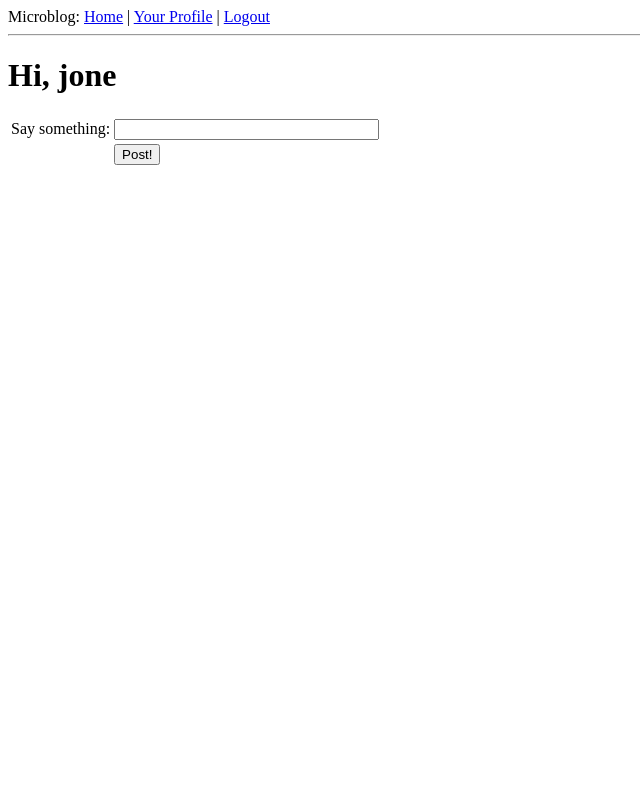
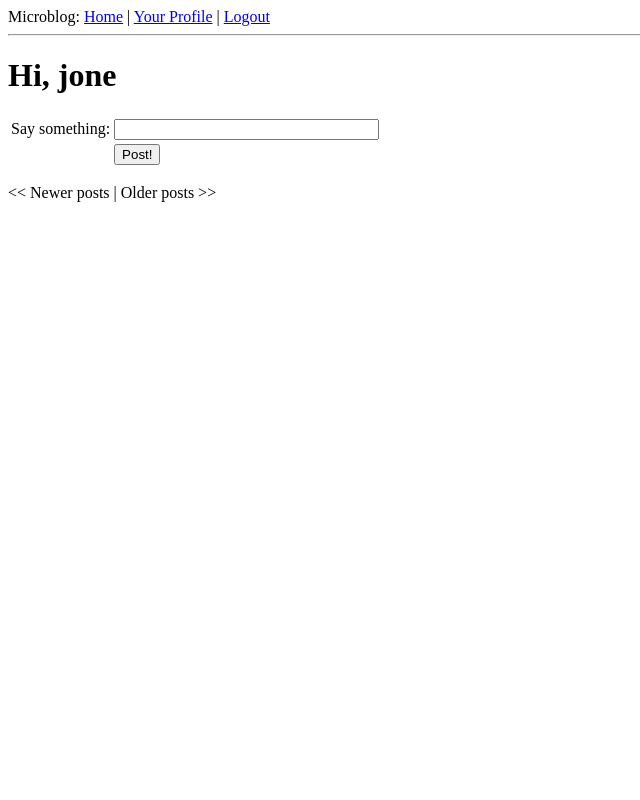
Before and after one commit to wuzhiyi51/microblog, a Flask app: page / in a window 1280 px wide. Shown: the whole page, without its empty margins (0-640 px from the left). Run offline with Flask 2, Linux system fonts and the light colour scheme; a user stored in the database is signed in; data comes from the database, SQL or seed files in the repository; both versions use the stored data as it was after the commit; parts of the project's set-up code (start-up, migrations or seed data) failed here and were passed over.

Commit message:
divide page

```diff
--- a/app/templates/index.html
+++ b/app/templates/index.html
@@ -24,6 +24,8 @@
 </form>
 
 {% for post in posts.items %}
-<p>{{post.author.nickname}} says: <b>{{post.body}}</b></p>
+	{% include 'post.html' %}
 {% endfor %}
+{% if posts.has_prev %} <a href="{{ url_for('index', page=posts.prev_num) }}"><< Newer posts</a> {% else %}<< Newer posts {% endif %}|
+{% if posts.has_next %} <a href="{{ url_for('index', page=posts.next_num) }}">Older posts >></a>{%else%}Older posts >>{% endif %}
 {% endblock %}
```
Also changed, not shown: app.db, app/templates/post.html (line endings or trailing spaces).
